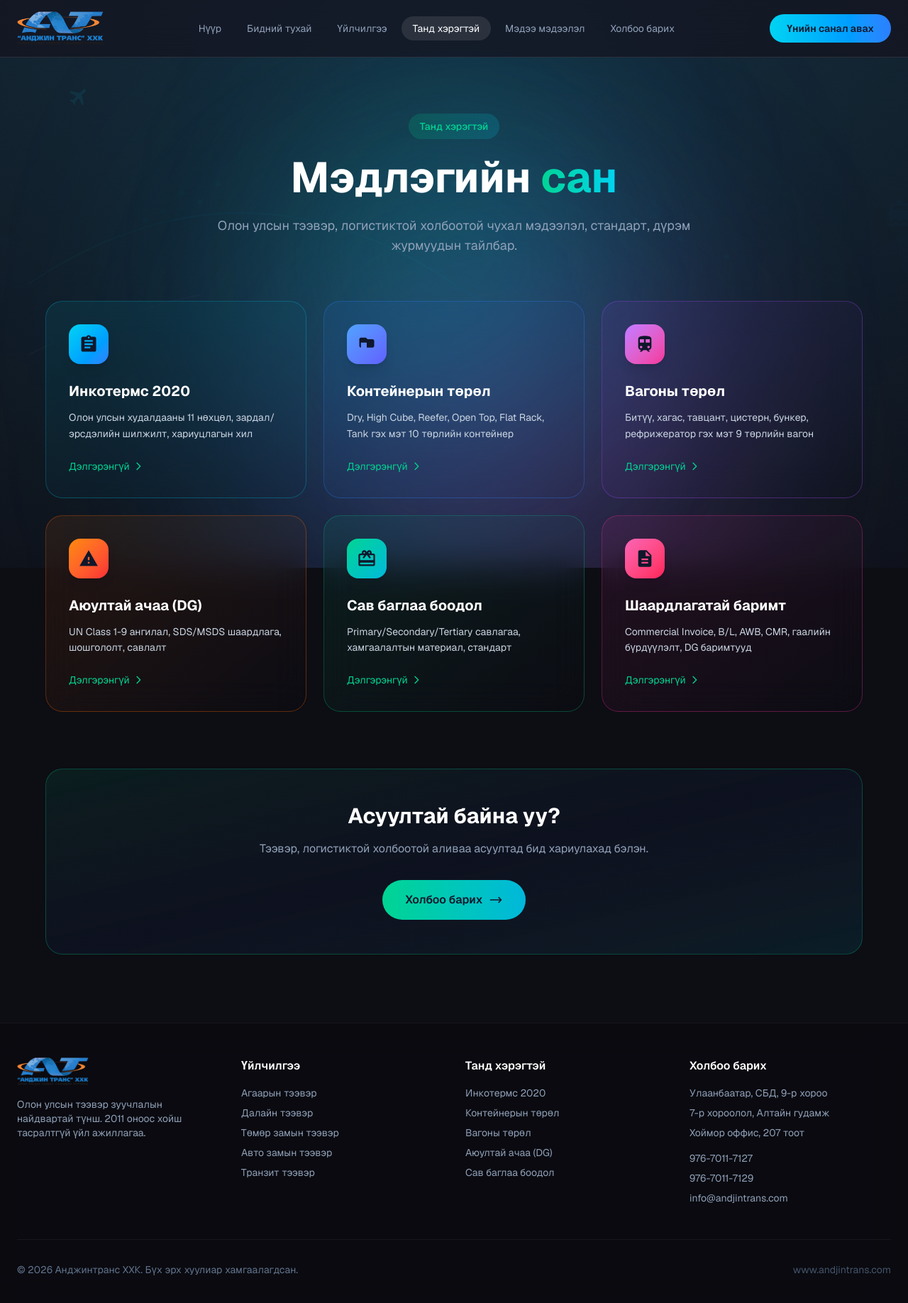
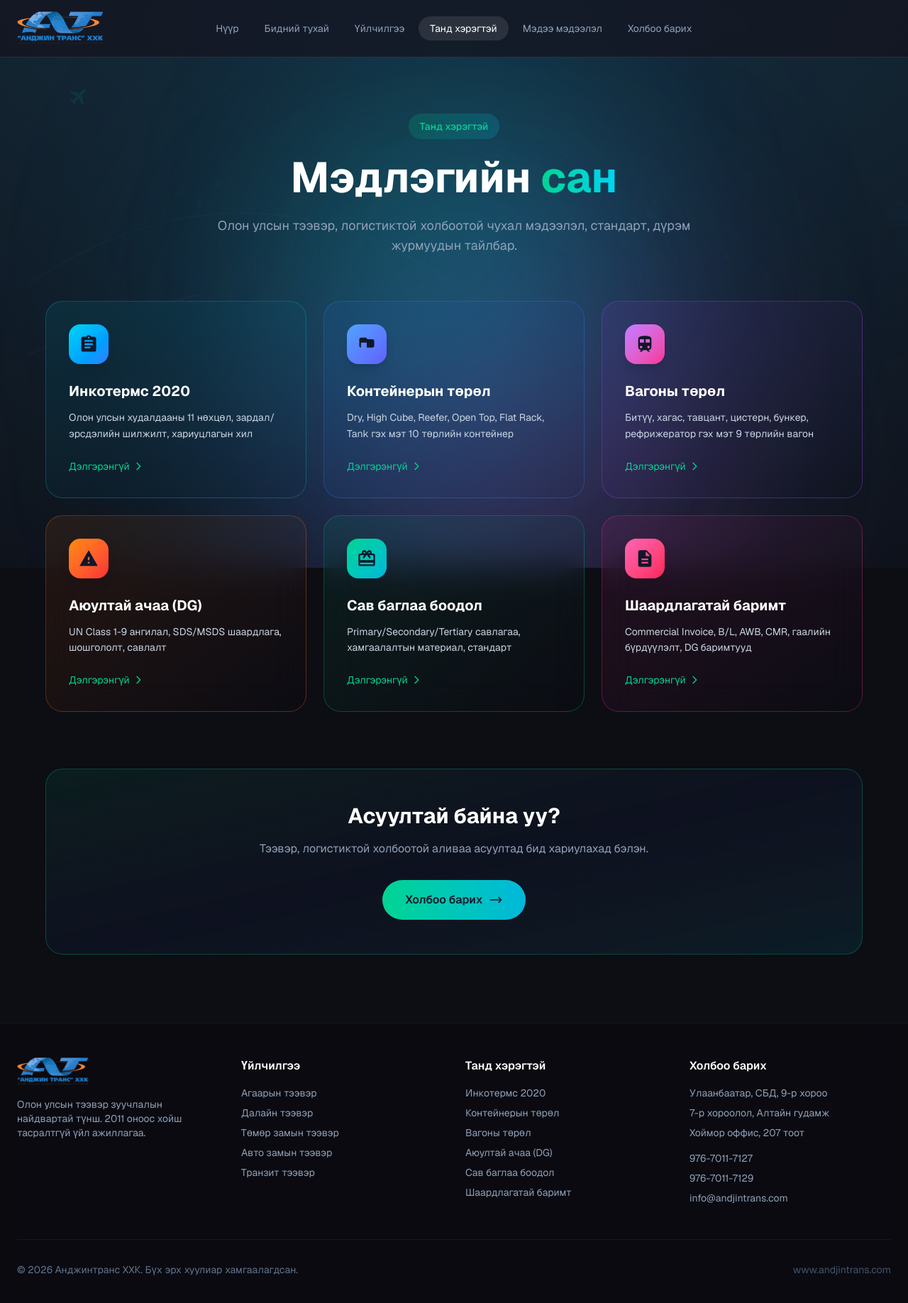
Before and after one commit to orchlonn/andjintrans-LLC, a Next.js app: page /resources in a window 1280 px wide. Shown: the top 1836 px of the page at 71% size. Built offline with nearby package versions, Linux system fonts and the light colour scheme.

Commit message:
footer and header update

```diff
--- a/src/components/Footer.tsx
+++ b/src/components/Footer.tsx
@@ -10,9 +10,16 @@ export default function Footer() {
         <div className="grid gap-8 md:grid-cols-2 lg:grid-cols-4">
           {/* Company Info */}
           <div className="lg:col-span-1">
-            <Image src="/logo.png" alt="Andjintrans" width={140} height={42} className="h-10 w-auto" />
+            <Image
+              src="/logo.png"
+              alt="Andjintrans"
+              width={140}
+              height={42}
+              className="h-10 w-auto"
+            />
             <p className="mt-4 text-sm text-slate-400">
-              Олон улсын тээвэр зуучлалын найдвартай түнш. 2011 оноос хойш тасралтгүй үйл ажиллагаа.
+              Олон улсын тээвэр зуучлалын найдвартай түнш. 2011 оноос хойш
+              тасралтгүй үйл ажиллагаа.
             </p>
           </div>
 
@@ -20,11 +27,31 @@ export default function Footer() {
           <div>
             <h3 className="font-semibold text-white">Үйлчилгээ</h3>
             <ul className="mt-4 space-y-2 text-sm text-slate-400">
-              <li><Link href="/services/air" className="hover:text-cyan-400">Агаарын тээвэр</Link></li>
-              <li><Link href="/services/sea" className="hover:text-cyan-400">Далайн тээвэр</Link></li>
-              <li><Link href="/services/rail" className="hover:text-cyan-400">Төмөр замын тээвэр</Link></li>
-              <li><Link href="/services/road" className="hover:text-cyan-400">Авто замын тээвэр</Link></li>
-              <li><Link href="/services/transit" className="hover:text-cyan-400">Транзит тээвэр</Link></li>
+              <li>
+                <Link href="/services/air" className="hover:text-cyan-400">
+                  Агаарын тээвэр
+                </Link>
+              </li>
+              <li>
+                <Link href="/services/sea" className="hover:text-cyan-400">
+                  Далайн тээвэр
+                </Link>
+              </li>
+              <li>
+                <Link href="/services/rail" className="hover:text-cyan-400">
+                  Төмөр замын тээвэр
+                </Link>
+              </li>
+              <li>
+                <Link href="/services/road" className="hover:text-cyan-400">
+                  Авто замын тээвэр
+                </Link>
+              </li>
+              <li>
+                <Link href="/services/transit" className="hover:text-cyan-400">
+                  Транзит тээвэр
+                </Link>
+              </li>
             </ul>
           </div>
 
@@ -32,11 +59,51 @@ export default function Footer() {
           <div>
             <h3 className="font-semibold text-white">Танд хэрэгтэй</h3>
             <ul className="mt-4 space-y-2 text-sm text-slate-400">
-              <li><Link href="/resources/incoterms" className="hover:text-cyan-400">Инкотермс 2020</Link></li>
-              <li><Link href="/resources/containers" className="hover:text-cyan-400">Контейнерын төрөл</Link></li>
-              <li><Link href="/resources/wagons" className="hover:text-cyan-400">Вагоны төрөл</Link></li>
-              <li><Link href="/resources/dangerous-goods" className="hover:text-cyan-400">Аюултай ачаа (DG)</Link></li>
-              <li><Link href="/resources/packaging" className="hover:text-cyan-400">Сав баглаа боодол</Link></li>
+              <li>
+                <Link
+                  href="/resources/incoterms"
+                  className="hover:text-cyan-400"
+                >
+                  Инкотермс 2020
+                </Link>
+              </li>
+              <li>
+                <Link
+                  href="/resources/containers"
+                  className="hover:text-cyan-400"
+                >
+                  Контейнерын төрөл
+                </Link>
+              </li>
+              <li>
+                <Link href="/resources/wagons" className="hover:text-cyan-400">
+                  Вагоны төрөл
+                </Link>
+              </li>
+              <li>
+                <Link
+                  href="/resources/dangerous-goods"
+                  className="hover:text-cyan-400"
+                >
+                  Аюултай ачаа (DG)
+                </Link>
+              </li>
+              <li>
+                <Link
+                  href="/resources/packaging"
+                  className="hover:text-cyan-400"
+                >
+                  Сав баглаа боодол
+                </Link>
+              </li>
+              <li>
+                <Link
+                  href="/resources/documents"
+                  className="hover:text-cyan-400"
+                >
+                  Шаардлагатай баримт
+                </Link>
+              </li>
             </ul>
           </div>
 
@@ -48,13 +115,22 @@ export default function Footer() {
               <li>7-р хороолол, Алтайн гудамж</li>
               <li>Хоймор оффис, 207 тоот</li>
               <li className="pt-2">
-                <a href="tel:+97670117127" className="hover:text-cyan-400">976-7011-7127</a>
+                <a href="tel:+97670117127" className="hover:text-cyan-400">
+                  976-7011-7127
+                </a>
               </li>
               <li>
-                <a href="tel:+97670117129" className="hover:text-cyan-400">976-7011-7129</a>
+                <a href="tel:+97670117129" className="hover:text-cyan-400">
+                  976-7011-7129
+                </a>
               </li>
               <li>
-                <a href="mailto:info@andjintrans.com" className="hover:text-cyan-400">info@andjintrans.com</a>
+                <a
+                  href="mailto:info@andjintrans.com"
+                  className="hover:text-cyan-400"
+                >
+                  info@andjintrans.com
+                </a>
               </li>
             </ul>
           </div>
@@ -62,10 +138,16 @@ export default function Footer() {
 
         <div className="mt-12 flex flex-col items-center justify-between gap-4 border-t border-white/5 pt-8 sm:flex-row">
           <p className="text-sm text-slate-500">
-            © {new Date().getFullYear()} Анджинтранс ХХК. Бүх эрх хуулиар хамгаалагдсан.
+            © {new Date().getFullYear()} Анджинтранс ХХК. Бүх эрх хуулиар
+            хамгаалагдсан.
           </p>
           <p className="text-sm text-slate-600">
-            <a href="https://www.andjintrans.com" className="hover:text-cyan-400">www.andjintrans.com</a>
+            <a
+              href="https://www.andjintrans.com"
+              className="hover:text-cyan-400"
+            >
+              www.andjintrans.com
+            </a>
           </p>
         </div>
       </div>
--- a/src/components/Header.tsx
+++ b/src/components/Header.tsx
@@ -32,7 +32,8 @@ export default function Header() {
         transition={{ duration: 0.8, ease: [0.22, 1, 0.36, 1] }}
         className="fixed left-0 right-0 top-0 z-50 border-b border-white/10 bg-[#151520]/75 backdrop-blur-xl"
       >
-        <div className="mx-auto flex max-w-7xl items-center justify-between px-6 py-4">
+        <div className="mx-auto grid max-w-7xl grid-cols-[1fr_auto_1fr] items-center gap-4 px-4 py-4 sm:px-6">
+          <div className="flex justify-start">
             <motion.div whileHover={{ scale: 1.02 }}>
               <Link href="/" className="flex items-center">
                 <Image
@@ -44,19 +45,21 @@ export default function Header() {
                 />
               </Link>
             </motion.div>
+          </div>
 
-          <nav className="hidden items-center gap-1 lg:flex">
+          <nav className="hidden min-w-0 items-center justify-center gap-0.5 lg:flex lg:gap-1">
             {navItems.map((item) => {
               const active = isActive(item.href);
               return (
                 <motion.div
                   key={item.href}
+                  className="shrink-0"
                   whileHover={{ scale: 1.05 }}
                   whileTap={{ scale: 0.95 }}
                 >
                   <Link
                     href={item.href}
-                    className={`relative rounded-full px-4 py-2 text-sm transition-colors ${
+                    className={`relative whitespace-nowrap rounded-full px-2.5 py-2 text-xs transition-colors sm:px-3 sm:text-sm xl:px-4 ${
                       active ? "text-white" : "text-slate-400 hover:text-white"
                     }`}
                   >
@@ -78,21 +81,7 @@ export default function Header() {
             })}
           </nav>
 
-          <motion.div
-            whileHover={{
-              scale: 1.05,
-              boxShadow: "0 0 30px rgba(34,211,238,0.4)",
-            }}
-            whileTap={{ scale: 0.95 }}
-          >
-            <Link
-              href="/contact"
-              className="hidden rounded-full bg-gradient-to-r from-cyan-400 to-blue-500 px-6 py-2.5 text-sm font-semibold text-slate-900 transition-all lg:inline-flex"
-            >
-              Үнийн санал авах
-            </Link>
-          </motion.div>
-
+          <div className="flex justify-end">
             <motion.button
               whileTap={{ scale: 0.95 }}
               onClick={() => setMobileMenuOpen(!mobileMenuOpen)}
@@ -112,12 +101,15 @@ export default function Header() {
                 />
                 <motion.span
                   animate={
-                  mobileMenuOpen ? { rotate: -45, y: -6 } : { rotate: 0, y: 0 }
+                    mobileMenuOpen
+                      ? { rotate: -45, y: -6 }
+                      : { rotate: 0, y: 0 }
                   }
                   className="h-0.5 w-full bg-white"
                 />
               </div>
             </motion.button>
+          </div>
         </div>
       </motion.header>
 
@@ -172,22 +164,6 @@ export default function Header() {
             })}
           </div>
 
-          <motion.div
-            initial={{ opacity: 0, y: 20 }}
-            animate={
-              mobileMenuOpen ? { opacity: 1, y: 0 } : { opacity: 0, y: 20 }
-            }
-            transition={{ delay: 0.3 }}
-          >
-            <Link
-              href="/contact"
-              onClick={() => setMobileMenuOpen(false)}
-              className="mt-6 block rounded-xl bg-gradient-to-r from-cyan-400 to-blue-500 px-6 py-3 text-center text-base font-semibold text-slate-900"
-            >
-              Үнийн санал авах
-            </Link>
-          </motion.div>
-
           <div className="mt-auto pb-8">
             <p className="text-xs text-slate-500">
               © {new Date().getFullYear()} Анджинтранс ХХК
```
Also changed, not shown: src/app/resources/page.tsx (+49 -14 lines). Lines whose indentation alone changed are shown as unchanged.
